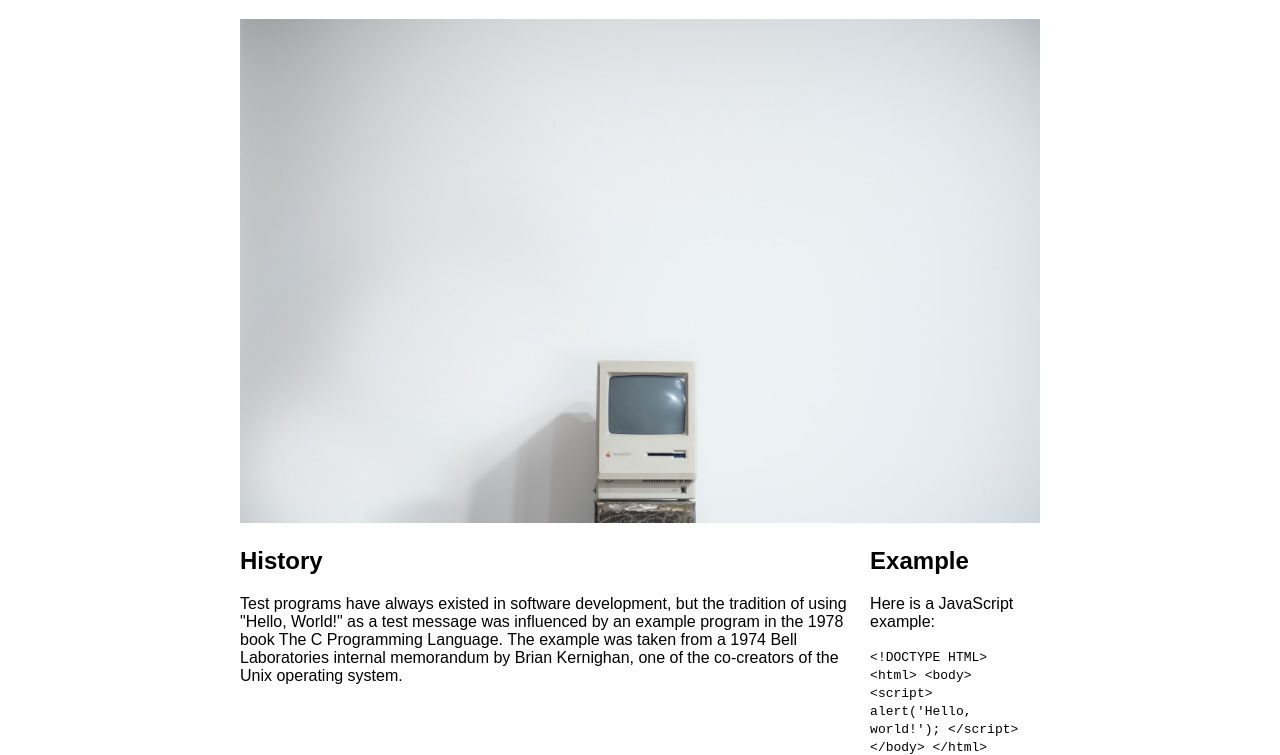
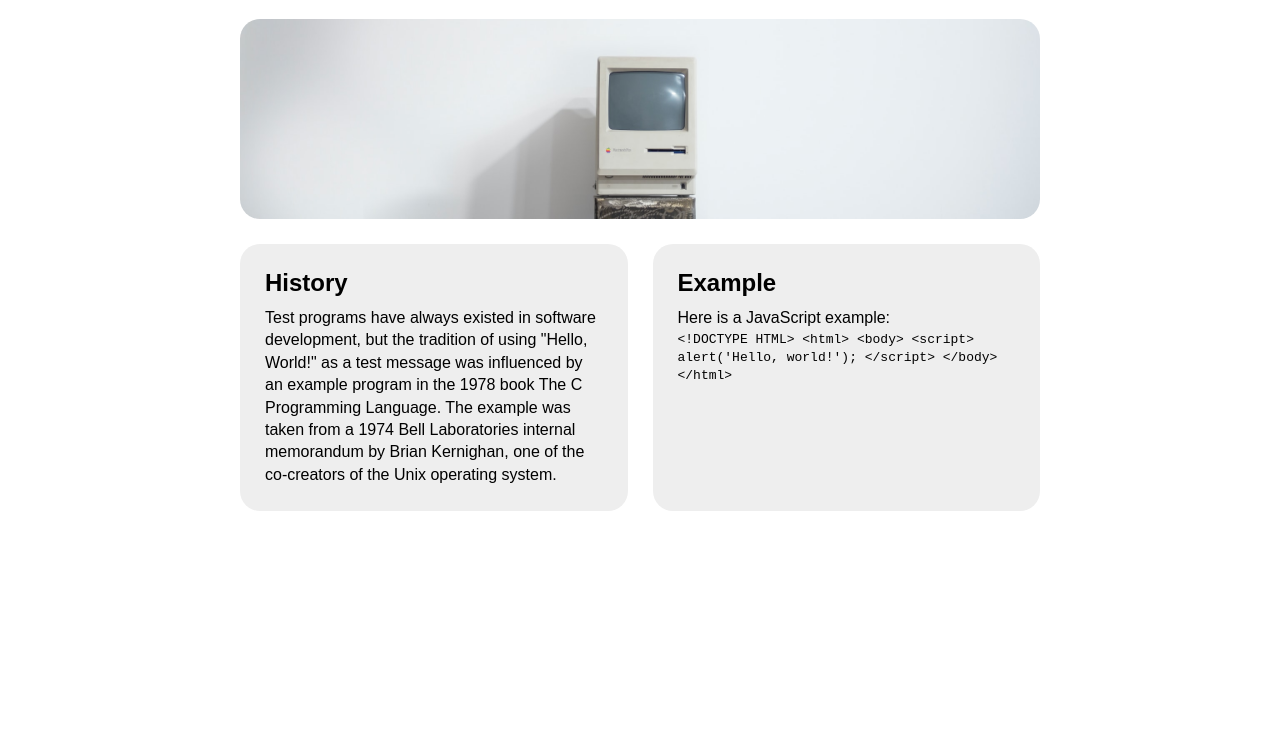
Before and after one commit to phucnguyen-alva/codespaces-demo, a plain HTML site: page index.html in a window 1280 px wide. Shown: the part 76-831 px from the top of the page. After the commit the page ends 800 px from the top, so only its background shows below. Drawn offline with Linux system fonts and the light colour scheme.

Commit message:
update css

```diff
--- a/index.html
+++ b/index.html
@@ -10,7 +10,8 @@
   <body>
     <main>
       <h1>HelloWorld</h1>
-      <img src="Images/bg.jpg" alt="Vintage mac">
+      <div class="masthead">
+      </div>
       <div class = "details">
         <section>
           <h2>History</h2>
--- a/myscreen.css
+++ b/myscreen.css
@@ -12,8 +12,33 @@ main{
 
 .details {
     display: flex;
+    gap: 25px;
+}
+.details section {
+    flex-grow: 1;
+    flex-basis: 0;
+    background: #eee;
+    padding: 25px;
+    border-radius: 20px;
+    margin-top: 25px;
 }
 
+.masthead{
+    background-image: url('Images/bg.jpg');
+    height: 200px;
+    border-radius: 20px;
+    background-size: cover;
+    background-position: bottom;
+}
 img {
     width: 100%;
 }
+
+h2{
+    margin: 0 0 10px 0;
+}
+
+p{
+    margin: 0;
+    line-height: 1.4em;
+}
```
